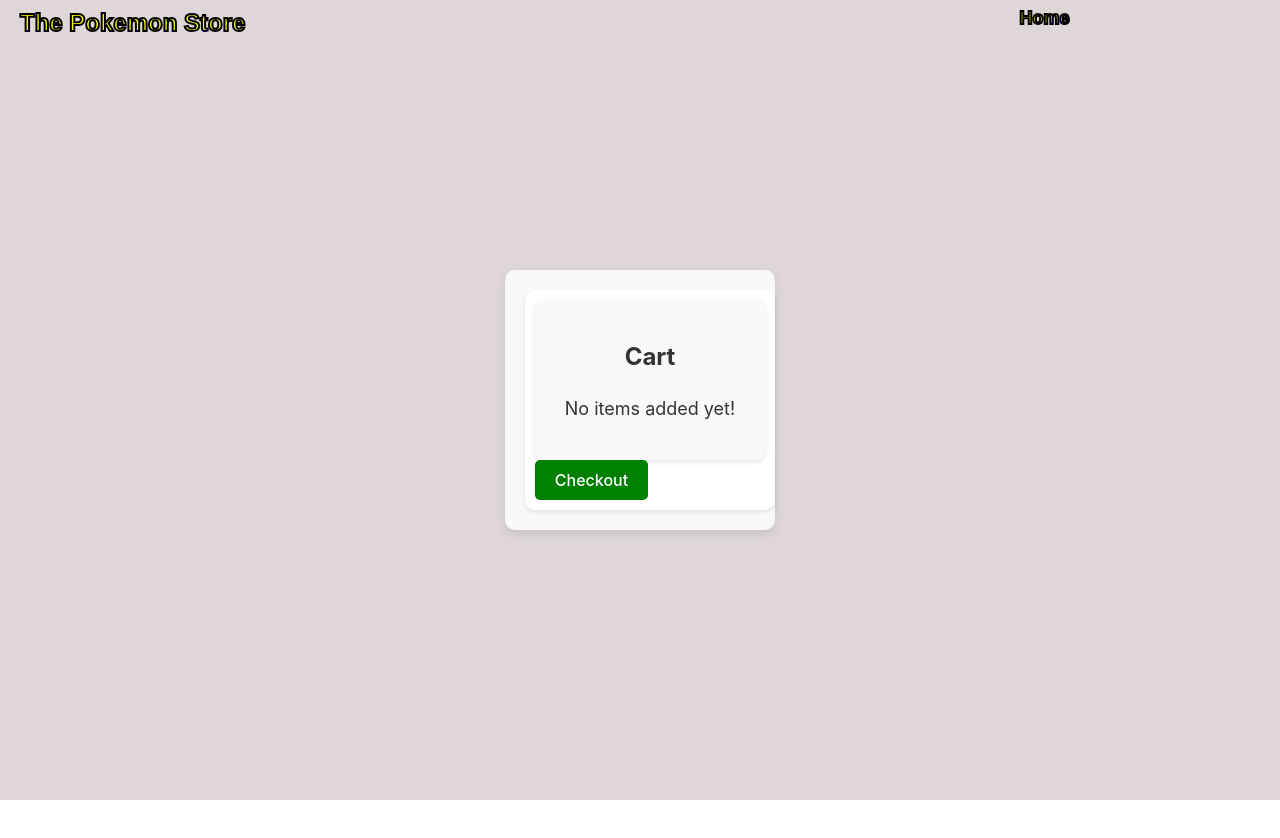
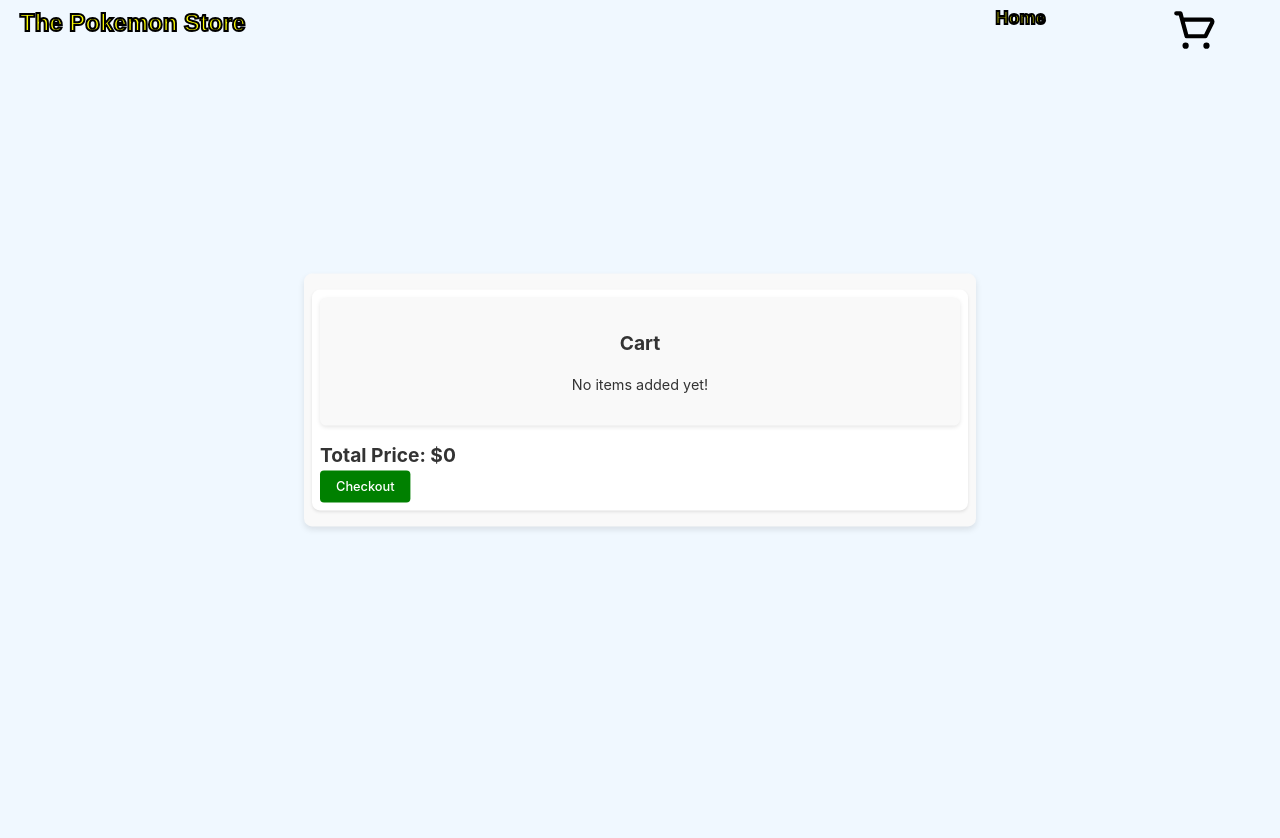
Before and after one commit to UzumakiODZ/shopping-app, a React (Vite) app: page /cart in a window 1280 px wide. Shown: the top 838 px of the page. Before the commit the page ends 800 px from the top, so only its background shows below. Built offline with nearby package versions, Linux system fonts and the light colour scheme; a web font is replaced by a local one.

Commit message:
changes in style

```diff
--- a/src/components/Cart.jsx
+++ b/src/components/Cart.jsx
@@ -3,7 +3,18 @@ import Header from './Header';
 import ProductList from './CheckoutItem';
 import "/src/styles/Cart.css";
 
+
+const calculateTotalPrice = (products) => {
+  return products.reduce((total, product) => {
+    const price = parseFloat(product.price) || 0;
+    const amt = parseInt(product.amt, 10) || 0;
+    return total + (price * amt);
+  }, 0);
+};
+
 const Cart = ({ productData, updateAmt, removeFromCart }) => {
+
+  const totalPrice = calculateTotalPrice(productData);
 
   return (
     <div>
@@ -18,6 +29,9 @@ const Cart = ({ productData, updateAmt, removeFromCart }) => {
                   updateAmt={updateAmt}
                   removeFromCart={removeFromCart}
                 />
+                <div className='total-price'>
+                  Total Price: ${totalPrice }
+                </div>
                 <button>Checkout</button>
               </>
             ) : (
--- a/src/components/Header.jsx
+++ b/src/components/Header.jsx
@@ -10,10 +10,12 @@ const Header = ({ cartItemCount }) => {
         <div className="logo">The Pokemon Store</div>
         <div className='nav-pages'>
           <Link className='nav-links' to="/">Home</Link>
+          <div className='group-cart'>
           <Link className='nav-links' to="/cart">
             <img src={CartImage} alt="Cart" height="50px"/>
              <span className="cart-count">{cartItemCount}</span>
           </Link>
+          </div>
         </div>
       </nav>
     </header>
--- a/src/styles/Cart.css
+++ b/src/styles/Cart.css
@@ -1,11 +1,19 @@
-.cart{
+.html{
+  height: max-content;
+
+}
+.cart {
   display: grid;
+  margin-bottom: 15%;
   place-items: center;
   height: 100vh;
   width: 100vw;
+  transform: scale(0.8);
+
 }
+
 .itemlistparent {
-
+  display: flex;
   justify-content: center;
   align-items: center;
   flex-direction: column;
@@ -14,9 +22,8 @@
   border-radius: 10px;
   box-shadow: 0 4px 8px rgba(0, 0, 0, 0.1);
   margin: 20px auto;
-    max-width: 800px;
+  width: 800px;
 }
-
 
 .itemlistchild {
   width: 100%;
@@ -24,8 +31,8 @@
   background-color: #ffffff;
   border-radius: 10px;
   box-shadow: 0 2px 4px rgba(0, 0, 0, 0.1);
+
 }
-
 
 .itemlistchild button {
   background-color: green;
@@ -38,11 +45,9 @@
   transition: background-color 0.3s ease;
 }
 
-
 .itemlistchild button:hover {
   background-color: rgb(87, 144, 87);
 }
-
 
 .itemlistchild p {
   text-align: center;
@@ -50,6 +55,12 @@
   color: #333333;
 }
 
+.total-price {
+  margin-top: 20px;
+  font-size: 1.5em;
+  font-weight: bold;
+  color: #333333;
+}
 
 @media (max-width: 768px) {
   .itemlistparent {
--- a/src/styles/Header.css
+++ b/src/styles/Header.css
@@ -53,10 +53,17 @@
   }
 
   .cart-count {
+    position: absolute;
+    margin-left: 80%;
+    margin-top: 70%;
     color: #fff;
     border-radius: 50%;
     padding: 0 8px;
     font-size: 14px;
+    z-index: 1;
+  }
+  .group-cart{
+    position: relative;
   }
 
   @media (max-width: 768px) {
--- a/src/styles/HomePage.css
+++ b/src/styles/HomePage.css
@@ -2,7 +2,7 @@
 
 
 body {
-  background-color: rgb(223, 215, 215);
+  background-color: aliceblue;
 }
 
 .items {
```
Also changed, not shown: src/styles/CheckOut.css (deleted). Lines whose indentation alone changed are shown as unchanged.
